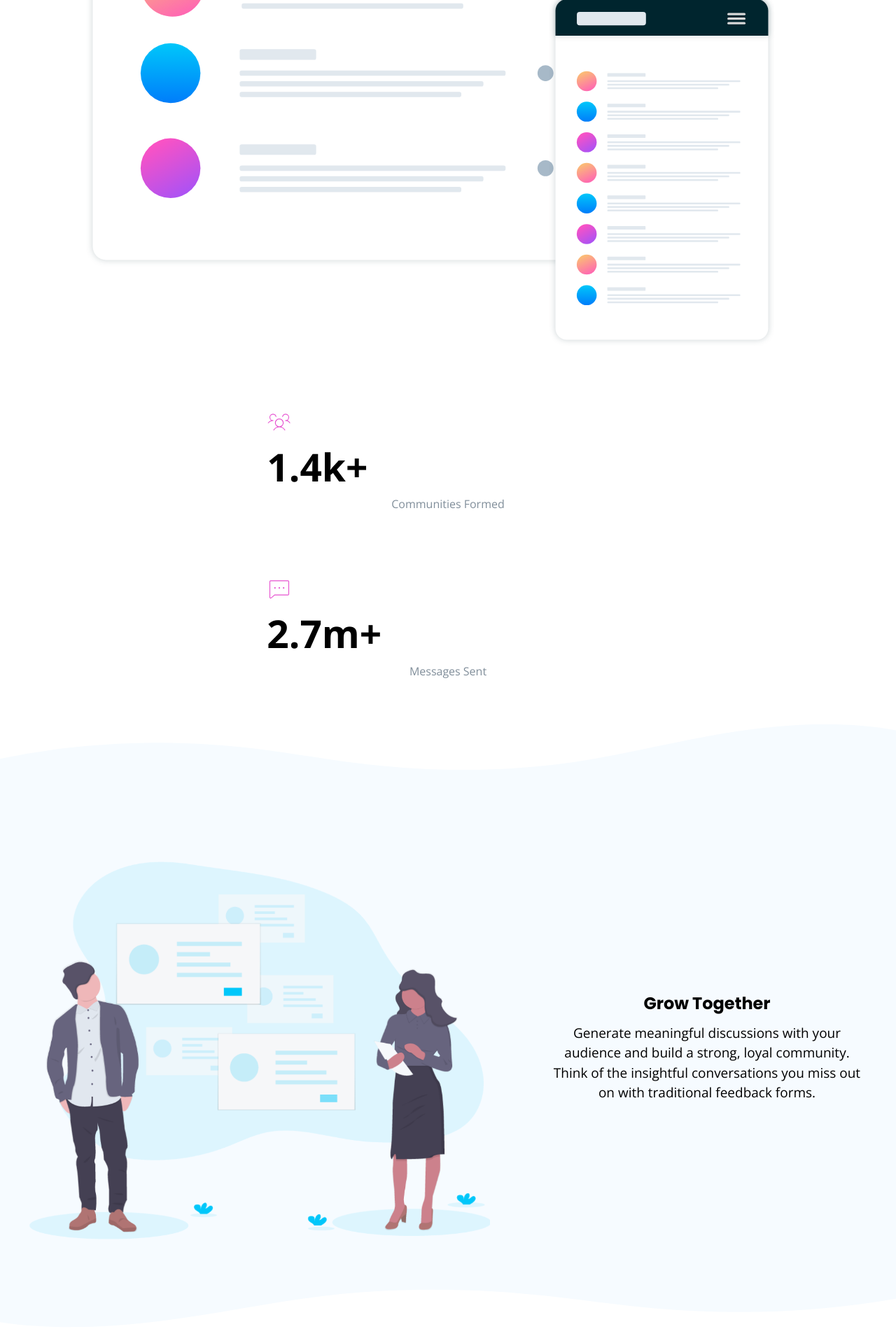
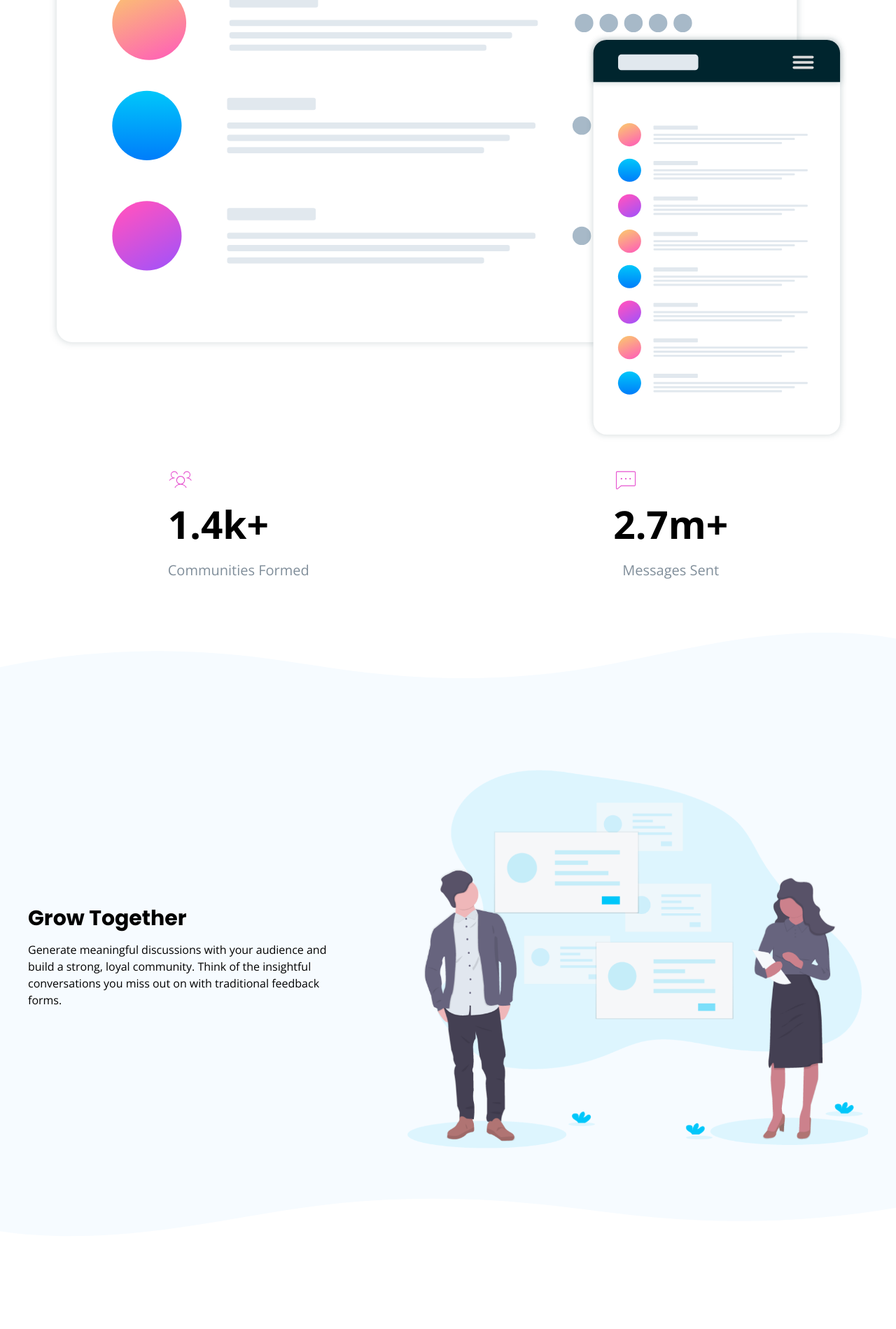
Before and after one commit to ALI-KHALED-13/huddle-landing-page, a React (Vite) app: page / in a window 1280 px wide. Shown: the part 880-2779 px from the top of the page at 70% size. Built offline with nearby package versions, Linux system fonts and the light colour scheme; grey boxes are pictures that could not be loaded.

Commit message:
adding content

```diff
--- a/src/components/Button/styled.js
+++ b/src/components/Button/styled.js
@@ -20,6 +20,9 @@ export const StyledButton = styled.button`
 
   &:disabled:hover {
     background-color: ${({color}) => color};
+  }
+  ${mediaQuery('md')} {
+    font-size: 1.6rem;
   }
 `;
 
@@ -51,8 +54,4 @@ export  const StyledSecondaryButton = styled(StyledButton)`
     color: ${({color}) => color};
   }
 
-  ${mediaQuery('md')} {
-    padding: 1.25rem 2.4rem 1.15rem;
-    font-size: 1.6rem;
-  }
 `;
--- a/src/components/Header/styled.js
+++ b/src/components/Header/styled.js
@@ -5,7 +5,7 @@ import { StyledSecondaryButton } from "../Button/styled";
 
 
 export const StyledHeader = styled.header`
-  max-width: 160rem;
+  max-width: 150rem;
   margin: 0 auto;
   display: flex;
   justify-content: space-between;
--- a/src/components/Landing/index.jsx
+++ b/src/components/Landing/index.jsx
@@ -8,7 +8,6 @@ import {
 import {
   StyledHorizontalContainer,
   StyledLandingPage,
-  StyledParagraph,
   StyledSectionHeader,
   StyledStatsContainer,
   StyledVerticalContainer
@@ -44,12 +43,12 @@ const Landing =()=> {
     <StyledLandingPage ref={landingPageRef}>
       <HighWavedSection waveColor="#F6FBFF">
         <StyledVerticalContainer>
-          <StyledSectionHeader> Build The Community Your Fans Will Love </StyledSectionHeader>
-          <StyledParagraph>
+          <StyledSectionHeader className="big"> Build The Community Your Fans Will Love </StyledSectionHeader>
+          <p>
             Huddle re-imagines the way we build communities.
             You have a voice, but so does your audience.
             Create connections with your users as you engage in genuine discussion.
-          </StyledParagraph>
+          </p>
           <Button
             color="#FF52C1"
             hoverColor="#FF8ED7"
@@ -79,12 +78,12 @@ const Landing =()=> {
         <StyledHorizontalContainer>
           <div>
             <StyledSectionHeader >Grow Together </StyledSectionHeader>
-            <StyledParagraph>
+            <p>
               Generate meaningful discussions with your audience and build a strong, loyal community.
               Think of the insightful conversations you miss out on with traditional feedback forms.
-            </StyledParagraph>
+            </p>
           </div>
-          <img src={growTogether} alt="Growth" loading="lazy" width="90%" height="auto" className="even"/>
+          <img src={growTogether} alt="Growth" loading="lazy" width="90%" height="auto" className="odd"/>
         </StyledHorizontalContainer>
       </MidWavedSection>
 
@@ -92,10 +91,10 @@ const Landing =()=> {
         <StyledHorizontalContainer>
           <div>
             <StyledSectionHeader >Flowing Conversations</StyledSectionHeader>
-            <StyledParagraph>
+            <p>
               You wouldn't paginate a conversation in real life, so why do it online?
               Our threads have just-in-time loading for a more natural flow.
-            </StyledParagraph>
+            </p>
           </div>
           <img src={flowingConvo} alt="flowing convo" loading="lazy" width="90%" height="auto" className="even"/>
         </StyledHorizontalContainer>
@@ -107,28 +106,31 @@ const Landing =()=> {
         <StyledHorizontalContainer>
           <div>
             <StyledSectionHeader >Your Users</StyledSectionHeader>
-            <StyledParagraph>
+            <p>
               It takes no time at all to integrate Huddle with your app's authentication solution.
               This means, once signed in to your app, your users can start chatting immediately.
-            </StyledParagraph>
+            </p>
           </div>
-          <img src={usersSVg} alt="Growth" loading="lazy" width="90%" height="auto" className="even"/>
+          <img src={usersSVg} alt="Growth" loading="lazy" width="90%" height="auto" className="odd"/>
         </StyledHorizontalContainer>
       </HighWavedSection>
 
-      <LowWavedSection waveColor="#00252E" >
-        <StyledHorizontalContainer>
-          <StyledSectionHeader>Ready to build your community?</StyledSectionHeader>
+      <HighWavedSection waveColor="#00252E" >
+        <StyledHorizontalContainer style={{gap: 45, flexWrap: "wrap"}}>
+          <StyledSectionHeader style={{width: "100%", textAlign: "center"}}>
+            Ready to build your community?
+          </StyledSectionHeader>
           <Button
             color="#FF52C1"
             hoverColor="#FF8ED7"
             as="a"
             to="#"
+            style={{marginBottom: 80}}
           >
             Get Started For Free
           </Button>
         </StyledHorizontalContainer>
-      </LowWavedSection>
+      </HighWavedSection>
 
     </StyledLandingPage>
   );
--- a/src/components/Landing/styled.js
+++ b/src/components/Landing/styled.js
@@ -17,7 +17,24 @@ export const StyledSectionHeader = styled.h1`
   text-align: center;
   text-transform: capitalize;
   font-family: "Poppins Bold";
-  font-size: 2.4rem;
+  font-size: 2rem;
+  &.big {
+    font-size: 2.4rem;
+  }
+
+  ${mediaQuery("md")}{
+    text-align: left;
+    font-size: 3rem;
+    &.big {
+      font-size: 3.6rem;
+    }
+  }
+  ${mediaQuery("lg")}{
+    font-size: 4rem;
+    &.big {
+      font-size: 4.8rem;
+    }
+  }
 `;
 
 export const StyledVerticalContainer = styled.div`
@@ -25,14 +42,22 @@ export const StyledVerticalContainer = styled.div`
   flex-flow: column nowrap;
   align-items: center;
   gap: 3rem;
-  max-width: 140rem;
+  max-width: 130rem;
   margin: 0 auto;
   min-height: 70vh;
   padding: 1rem;
   & p {
     max-width: 60rem;
     text-align: center;
+    margin: 1rem 0;
   }
+
+  ${mediaQuery("md")}{
+    & p {
+      font-size: 2rem;
+    }
+  }
+
 `;
 
 
@@ -54,10 +79,19 @@ export const StyledHorizontalContainer = styled(StyledVerticalContainer)`
   & img.slide {
     transform: translateY(0%);
   }
+  & p {
+      font-size: 1.4rem;
+  }
 
   ${mediaQuery("md")}{
     flex-direction: row;
     justify-content: center;
+
+    & p {
+      text-align: left;
+      font-size: 1.6rem;
+    }
+
     & img {
       width: 55%;
       transform: translate(95%, 0);
@@ -88,15 +122,14 @@ export const StyledStatsContainer = styled.article`
   }
   & > div > p {
     color: #808E9A;
+    text-align: center;
+  }
+  ${mediaQuery("md")}{
+    flex-flow: row wrap;
+    justify-content: center;
+    gap: 3.5rem;
+    & > div {
+    width: auto;
+  }
   }
 `;
-
-export const StyledParagraph = styled.p`
-  margin: 1rem 0;
-  ${mediaQuery("md")}{
-    font-size: 1.9rem;
-  }
-  ${mediaQuery("lg")}{
-    font-size: 2.2rem;
-  }
-`;
```
